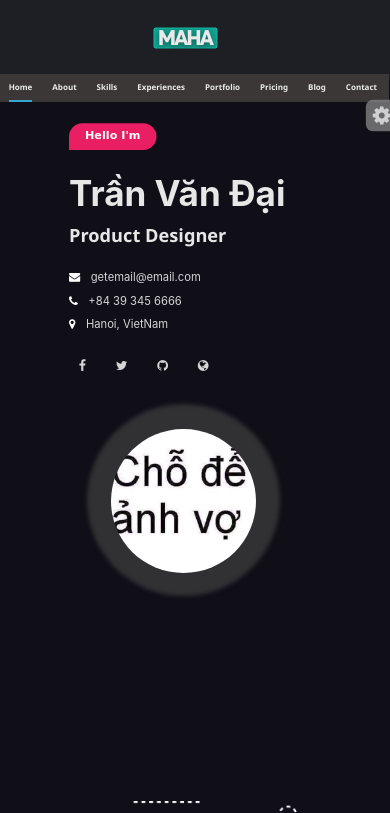
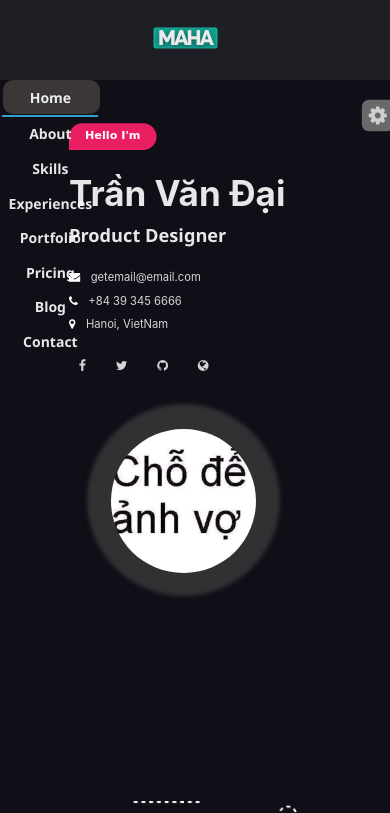
Before and after one commit to daitran26/daitran26.github.io, a plain HTML site: page 3-7/index.html in a window 390 px wide. Both pictures are taken after a click on the link "Home". Shown: the top 813 px of the page. Drawn offline with Linux system fonts and the light colour scheme.

Commit message:
fix them

```diff
--- a/1.css
+++ b/1.css
@@ -146,6 +146,12 @@ h2.tieudecap2 {
             float: left;
             margin: 0 -4px;
         }
+        ul.navbar-nav.mr-auto.mt-1.mt-lg-1.float-xs-right {
+            display: -webkit-inline-box;
+            font-size: 15px;
+            font-family: ui-monospace;
+        }
+
 }
 li.line {
     position: absolute;
--- a/3-7/1.css
+++ b/3-7/1.css
@@ -601,7 +601,9 @@ button#form-submit {
         margin-left: 37%;
     }
     .menuto ul.navbar-nav.mr-auto.mt-1.mt-lg-1.float-xs-right li {
-        font-size: 8px;
+        font-size: 14px;
+        margin-left: -11px!important;
+        transition: 0.4s;
     }
     .menuto ul.navbar-nav.mr-auto.mt-1.mt-lg-1.float-xs-right {
         width: 119%;
@@ -687,7 +689,7 @@ button#form-submit {
     }
     div#so4 {
         /* padding-top: 26%!important; */
-        margin-top: -315%!important;
+        margin-top: -333%!important;
     }
     #color li.color-item {
         width: 32px;
@@ -718,11 +720,34 @@ button#form-submit {
         top: -3%;
     }
     .setting {
-        margin-right: -39%;
+        margin-right: -38%;
         margin-top: 4%;
     }
     .setting1 {
         margin-right: -20%;
         margin-top: 4%;
     }
+    .blog .motphan {
+        margin-bottom: 10px;
+    }
+    .menuto ul.navbar-nav.mr-auto.mt-1.mt-lg-1.float-xs-right {
+        width: 97px;
+        background: rgb(59, 55, 55);
+        display: grid;
+        overflow: hidden;
+        height: 34px;
+        position: relative;
+        left: -88%;
+        top: 64px;
+        border-radius: 10px;
+    }
+    li.nav-item:first-child {
+        margin-left: 18px;
+    }
+    li.nav-item:hover {
+        background: aqua;
+    }
+    .mora{
+        overflow: visible!important;
+    }
 }
--- a/3-7/1.js
+++ b/3-7/1.js
@@ -38,7 +38,7 @@ document.addEventListener("DOMContentLoaded", function(){
         }
     }
     var color  = document.querySelector('#color');
-    var mau = ['red','blue','green','#cc6a24','#5525f8','grey']
+    var mau = ['red','blue','green','#cc6a24','#5525f8','#100e17']
     var teee1 = function teee(){
         var html = ''
         for(var i = 0; i< 6; i++){
@@ -64,4 +64,7 @@ document.addEventListener("DOMContentLoaded", function(){
     setting.onclick = function(){
         document.querySelector('.setting').classList.toggle('setting1');
     }
+    document.querySelector('.nuthome').onclick = function(){
+        document.querySelector('.menuto ul.navbar-nav.mr-auto.mt-1.mt-lg-1.float-xs-right').classList.toggle('mora');
+    }
 },false)
--- a/3-7/index.html
+++ b/3-7/index.html
@@ -1,6 +1,6 @@
 <!DOCTYPE html>
 <html lang="en"><head>
-	<title> TVD </title>
+	<title> DaiIT </title>
 	<meta charset="utf-8">
 	<meta name="viewport" content="width=device-width, initial-scale=1">
 	<script type="text/javascript" src="vendor/bootstrap.js"></script>
@@ -15,7 +15,7 @@
 			<div class="container text-xs-center">
 				<a class="navbar-brand" href="#"><img src="img/logo.png" alt=""></a>
 				<ul class="navbar-nav mr-auto mt-1 mt-lg-1 float-xs-right">
-					<li class="nav-item">
+					<li class="nav-item nuthome">
 						<a class="nav-link" href="#">Home</a>
 					</li>
 					<li class="nav-item">
```
Also changed, not shown: index.html (+1 -1 lines).
